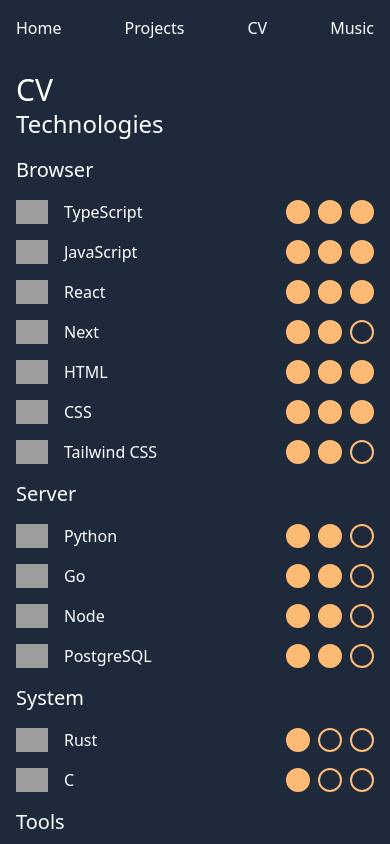
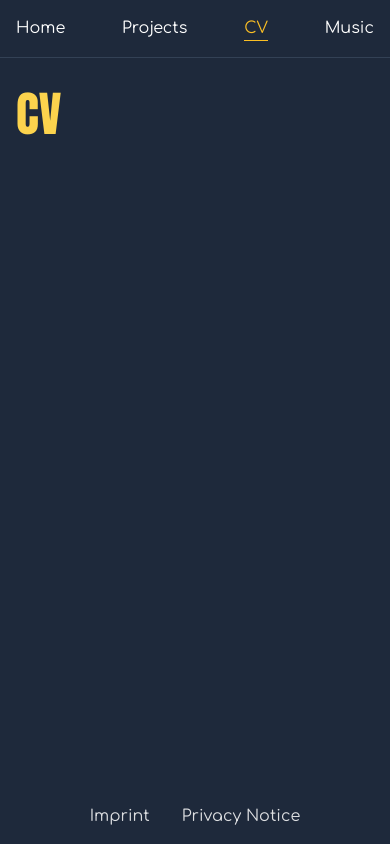
Before and after one commit to kilianmandscharo/portfolio_v2, a Next.js app: page /cv in a window 390 px wide. Shown: the top 844 px of the page. Built offline with nearby package versions, Linux system fonts and the light colour scheme; grey boxes are pictures that could not be loaded.

Commit message:
Refine base layout/design

```diff
--- a/app/cv/page.tsx
+++ b/app/cv/page.tsx
@@ -1,11 +1,9 @@
 import H1 from "@/components/H1";
-import Technologies from "@/components/Technologies";
 
 export default function CV() {
   return (
     <>
       <H1>CV</H1>
-      <Technologies />
     </>
   );
 }
--- a/app/globals.css
+++ b/app/globals.css
@@ -1,3 +1,5 @@
+@import url("https://fonts.googleapis.com/css2?family=Anton&family=Comfortaa:wght@300;400;500;600;700&display=swap");
+
 @tailwind base;
 @tailwind components;
 @tailwind utilities;
--- a/app/layout.tsx
+++ b/app/layout.tsx
@@ -15,9 +15,11 @@
 }) {
   return (
     <html lang="en">
-      <body className="flex flex-col justify-between bg-slate-800 text-white px-4 mx-auto min-w-[344px] max-w-[1024px] min-h-screen">
+      <body className="font-body text-white/85 flex flex-col justify-between bg-slate-800 text-white mx-auto min-w-[344px] max-w-[1024px] min-h-screen">
         <Navbar />
-        <div className="min-h-[calc(100vh-160px)] mt-4 mb-8">{children}</div>
+        <div className="min-h-[calc(100vh-178px)] mt-8 mb-8 px-4">
+          <main>{children}</main>
+        </div>
         <Footer />
       </body>
     </html>
--- a/components/Devicon.tsx
+++ b/components/Devicon.tsx
@@ -1,31 +1,15 @@
 interface Props {
   src: string;
   label: string;
-  skill: 1 | 2 | 3;
 }
 
-export default function Devicon({ src, label, skill }: Props) {
+export default function Devicon({ src, label }: Props) {
   return (
     <div className="flex justify-between items-center">
       <div className="flex items-center gap-4">
         <img className="w-8 md:w-16" src={src} />
         <p>{label}</p>
       </div>
-      <div className="flex gap-2">
-        <div
-          className={`bg-orange-300 rounded-full w-6 h-6 border-2 border-orange-300`}
-        />
-        <div
-          className={`${
-            skill > 1 && "bg-orange-300"
-          } rounded-full w-6 h-6 border-2 border-orange-300`}
-        />
-        <div
-          className={`${
-            skill > 2 && "bg-orange-300"
-          } rounded-full w-6 h-6 border-2 border-orange-300`}
-        />
-      </div>
     </div>
   );
 }
--- a/components/H1.tsx
+++ b/components/H1.tsx
@@ -3,5 +3,7 @@
 }
 
 export default function H1({ children }: Props) {
-  return <h1 className="text-3xl">{children}</h1>;
+  return (
+    <h1 className="text-5xl text-primary-300 font-header mb-8">{children}</h1>
+  );
 }
--- a/components/H2.tsx
+++ b/components/H2.tsx
@@ -3,5 +3,5 @@
 }
 
 export default function H2({ children }: Props) {
-  return <h1 className="text-2xl">{children}</h1>;
+  return <h2 className="text-2xl font-bold font-body mb-4">{children}</h2>;
 }
--- a/components/H3.tsx
+++ b/components/H3.tsx
@@ -3,5 +3,5 @@
 }
 
 export default function H3({ children }: Props) {
-  return <h1 className="text-xl">{children}</h1>;
+  return <h3 className="text-xl mb-4 font-semibold italic">{children}</h3>;
 }
--- /dev/null
+++ b/components/NavItem.tsx
@@ -0,0 +1,22 @@
+import Link from "next/link";
+
+interface Props {
+  name: string;
+  path: string;
+  active: boolean;
+}
+
+export default function NavItem({ name, path, active }: Props) {
+  return (
+    <Link
+      className={`border-b font-body ${
+        active
+          ? "text-primary-400 border-b-primary-400"
+          : "text-white border-b-transparent"
+      }`}
+      href={path}
+    >
+      {name}
+    </Link>
+  );
+}
--- a/components/Navbar.tsx
+++ b/components/Navbar.tsx
@@ -1,12 +1,28 @@
-import Link from "next/link";
+"use client";
+
+import { usePathname } from "next/navigation";
+import NavItem from "./NavItem";
+
+const pages = [
+  { name: "Home", path: "/" },
+  { name: "Projects", path: "/projects" },
+  { name: "CV", path: "/cv" },
+  { name: "Music", path: "/music" },
+];
 
 export default function Navbar() {
+  const pathname = usePathname();
+
   return (
-    <nav className="w-full flex justify-between sticky top-0 bg-slate-800 py-4">
-      <Link href="/">Home</Link>
-      <Link href="/projects">Projects</Link>
-      <Link href="/cv">CV</Link>
-      <Link href="/music">Music</Link>
+    <nav className="w-full flex justify-between sticky top-0 bg-slate-800 p-4 border-b border-b-slate-700">
+      {pages.map((p) => (
+        <NavItem
+          key={p.name}
+          name={p.name}
+          path={p.path}
+          active={pathname === p.path}
+        />
+      ))}
     </nav>
   );
 }
--- a/components/Technologies.tsx
+++ b/components/Technologies.tsx
@@ -1,108 +1,101 @@
 import Devicon from "@/components/Devicon";
 import H2 from "@/components/H2";
 import H3 from "@/components/H3";
+import { Fragment } from "react";
+
+const technologies = {
+  Browser: [
+    {
+      label: "TypeScript",
+      src: "https://cdn.jsdelivr.net/gh/devicons/devicon/icons/typescript/typescript-original.svg",
+    },
+    {
+      label: "JavaScript",
+      src: "https://cdn.jsdelivr.net/gh/devicons/devicon/icons/javascript/javascript-original.svg",
+    },
+    {
+      label: "React",
+      src: "https://cdn.jsdelivr.net/gh/devicons/devicon/icons/react/react-original.svg",
+    },
+    {
+      label: "Next",
+      src: "https://cdn.jsdelivr.net/gh/devicons/devicon/icons/nextjs/nextjs-line.svg",
+    },
+    {
+      label: "HTML",
+      src: "https://cdn.jsdelivr.net/gh/devicons/devicon/icons/html5/html5-original.svg",
+    },
+    {
+      label: "CSS",
+      src: "https://cdn.jsdelivr.net/gh/devicons/devicon/icons/css3/css3-original.svg",
+    },
+  ],
+  Server: [
+    {
+      label: "Python",
+      src: "https://cdn.jsdelivr.net/gh/devicons/devicon/icons/python/python-original.svg",
+    },
+    {
+      label: "Go",
+      src: "https://cdn.jsdelivr.net/gh/devicons/devicon/icons/go/go-original-wordmark.svg",
+    },
+    {
+      label: "PostgreSQL",
+      src: "https://cdn.jsdelivr.net/gh/devicons/devicon/icons/postgresql/postgresql-original.svg",
+    },
+    {
+      label: "SQLite",
+      src: "https://cdn.jsdelivr.net/gh/devicons/devicon/icons/sqlite/sqlite-original.svg",
+    },
+  ],
+  System: [
+    {
+      label: "Rust",
+      src: "https://cdn.jsdelivr.net/gh/devicons/devicon/icons/rust/rust-plain.svg",
+    },
+    {
+      label: "C",
+      src: "https://cdn.jsdelivr.net/gh/devicons/devicon/icons/c/c-original.svg",
+    },
+  ],
+  Tools: [
+    {
+      label: "Linux",
+      src: "https://cdn.jsdelivr.net/gh/devicons/devicon/icons/linux/linux-original.svg",
+    },
+    {
+      label: "Figma",
+      src: "https://cdn.jsdelivr.net/gh/devicons/devicon/icons/figma/figma-original.svg",
+    },
+    {
+      label: "Git",
+      src: "https://cdn.jsdelivr.net/gh/devicons/devicon/icons/git/git-original.svg",
+    },
+    {
+      label: "Docker",
+      src: "https://cdn.jsdelivr.net/gh/devicons/devicon/icons/docker/docker-original.svg",
+    },
+  ],
+};
 
 export default function Technologies() {
   return (
-    <div className="flex flex-col gap-4">
+    <>
       <H2>Technologies</H2>
-      <H3>Browser</H3>
-      <div className="grid md:grid-cols-2 gap-4 md:gap-x-32">
-        <Devicon
-          label="TypeScript"
-          src="https://cdn.jsdelivr.net/gh/devicons/devicon/icons/typescript/typescript-original.svg"
-          skill={3}
-        />
-        <Devicon
-          label="JavaScript"
-          src="https://cdn.jsdelivr.net/gh/devicons/devicon/icons/javascript/javascript-original.svg"
-          skill={3}
-        />
-        <Devicon
-          label="React"
-          src="https://cdn.jsdelivr.net/gh/devicons/devicon/icons/react/react-original.svg"
-          skill={3}
-        />
-        <Devicon
-          label="Next"
-          src="https://cdn.jsdelivr.net/gh/devicons/devicon/icons/nextjs/nextjs-line.svg"
-          skill={2}
-        />
-        <Devicon
-          label="HTML"
-          src="https://cdn.jsdelivr.net/gh/devicons/devicon/icons/html5/html5-original.svg"
-          skill={3}
-        />
-        <Devicon
-          label="CSS"
-          src="https://cdn.jsdelivr.net/gh/devicons/devicon/icons/css3/css3-original.svg"
-          skill={3}
-        />
-        <Devicon
-          label="Tailwind CSS"
-          src="https://cdn.jsdelivr.net/gh/devicons/devicon/icons/tailwindcss/tailwindcss-plain.svg"
-          skill={2}
-        />
+      <div className="flex flex-col gap-8">
+        {Object.entries(technologies).map(([name, list]) => (
+          <div key={name}>
+            <H3>{name}</H3>
+            <div className="grid grid-cols-2 md:grid-cols-3 gap-4">
+              {list.map((item) => (
+                <Fragment key={item.label}>
+                  <Devicon label={item.label} src={item.src} />
+                </Fragment>
+              ))}
+            </div>
+          </div>
+        ))}
       </div>
-      <H3>Server</H3>
-      <div className="grid md:grid-cols-2 gap-4 md:gap-x-32">
-        <Devicon
-          label="Python"
-          src="https://cdn.jsdelivr.net/gh/devicons/devicon/icons/python/python-original.svg"
-          skill={2}
-        />
-        <Devicon
-          label="Go"
-          src="https://cdn.jsdelivr.net/gh/devicons/devicon/icons/go/go-original-wordmark.svg"
-          skill={2}
-        />
-        <Devicon
-          label="Node"
-          src="https://cdn.jsdelivr.net/gh/devicons/devicon/icons/nodejs/nodejs-original-wordmark.svg"
-          skill={2}
-        />
-        <Devicon
-          label="PostgreSQL"
-          src="https://cdn.jsdelivr.net/gh/devicons/devicon/icons/postgresql/postgresql-original.svg"
-          skill={2}
-        />
-      </div>
-      <H3>System</H3>
-      <div className="grid md:grid-cols-2 gap-4 md:gap-x-32">
-        <Devicon
-          label="Rust"
-          src="https://cdn.jsdelivr.net/gh/devicons/devicon/icons/rust/rust-plain.svg"
-          skill={1}
-        />
-        <Devicon
-          label="C"
-          src="https://cdn.jsdelivr.net/gh/devicons/devicon/icons/c/c-original.svg"
-          skill={1}
-        />
-      </div>
-      <H3>Tools</H3>
-      <div className="grid md:grid-cols-2 gap-4 md:gap-x-32">
-        <Devicon
-          label="Linux"
-          src="https://cdn.jsdelivr.net/gh/devicons/devicon/icons/linux/linux-original.svg"
-          skill={2}
-        />
-        <Devicon
-          label="Figma"
-          src="https://cdn.jsdelivr.net/gh/devicons/devicon/icons/figma/figma-original.svg"
-          skill={2}
-        />
-        <Devicon
-          label="Git"
-          src="https://cdn.jsdelivr.net/gh/devicons/devicon/icons/git/git-original.svg"
-          skill={2}
-        />
-        <Devicon
-          label="Docker"
-          src="https://cdn.jsdelivr.net/gh/devicons/devicon/icons/docker/docker-original.svg"
-          skill={1}
-        />
-      </div>
-    </div>
+    </>
   );
 }
--- a/tailwind.config.js
+++ b/tailwind.config.js
@@ -1,4 +1,7 @@
 /** @type {import('tailwindcss').Config} */
+
+import colors from "tailwindcss/colors";
+
 module.exports = {
   content: [
     "./pages/**/*.{js,ts,jsx,tsx,mdx}",
@@ -6,7 +9,15 @@
     "./app/**/*.{js,ts,jsx,tsx,mdx}",
   ],
   theme: {
-    extend: {},
+    extend: {
+      colors: {
+        primary: colors.amber,
+      },
+      fontFamily: {
+        header: ["Anton"],
+        body: ["Comfortaa"],
+      },
+    },
   },
   plugins: [],
 };
```
